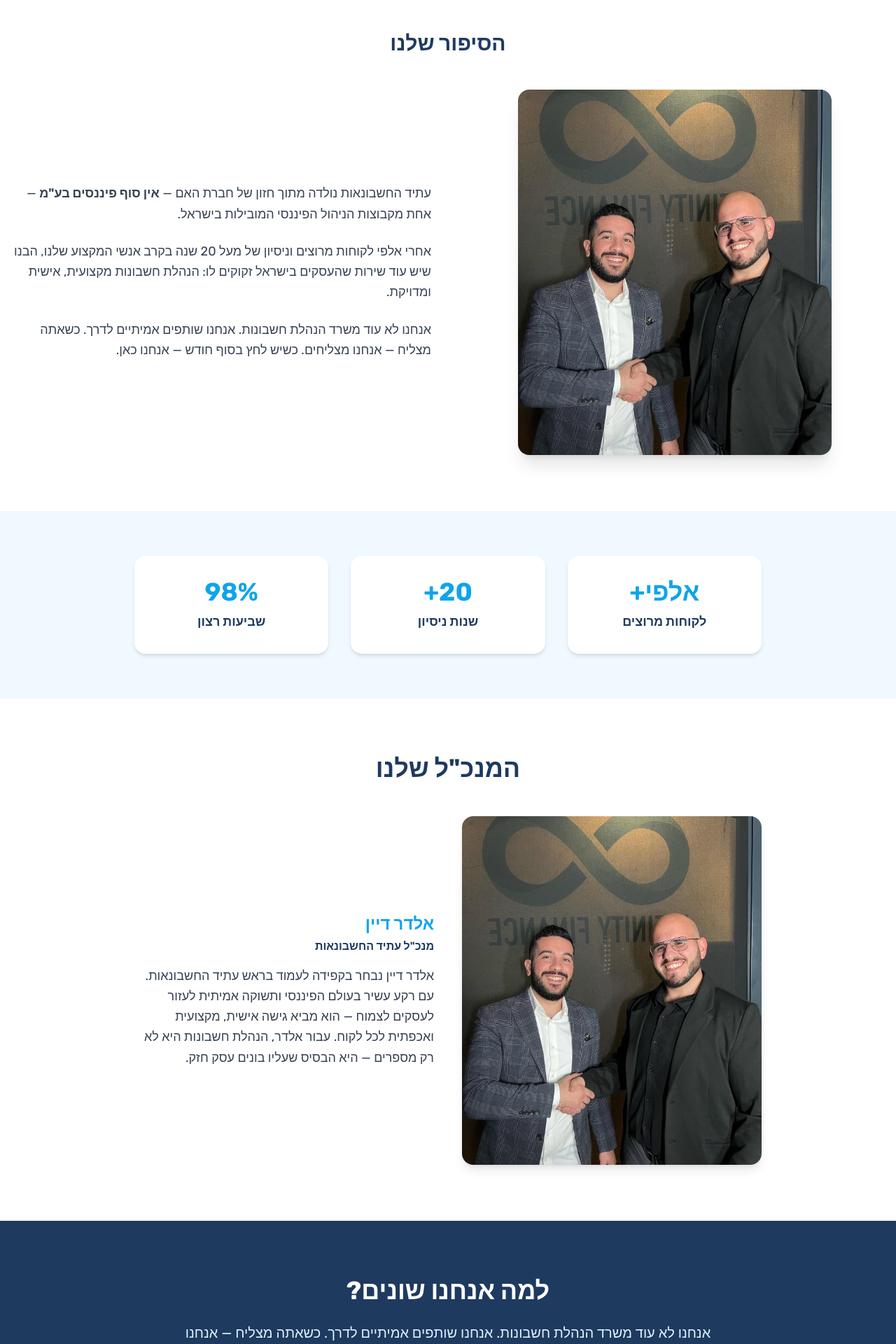
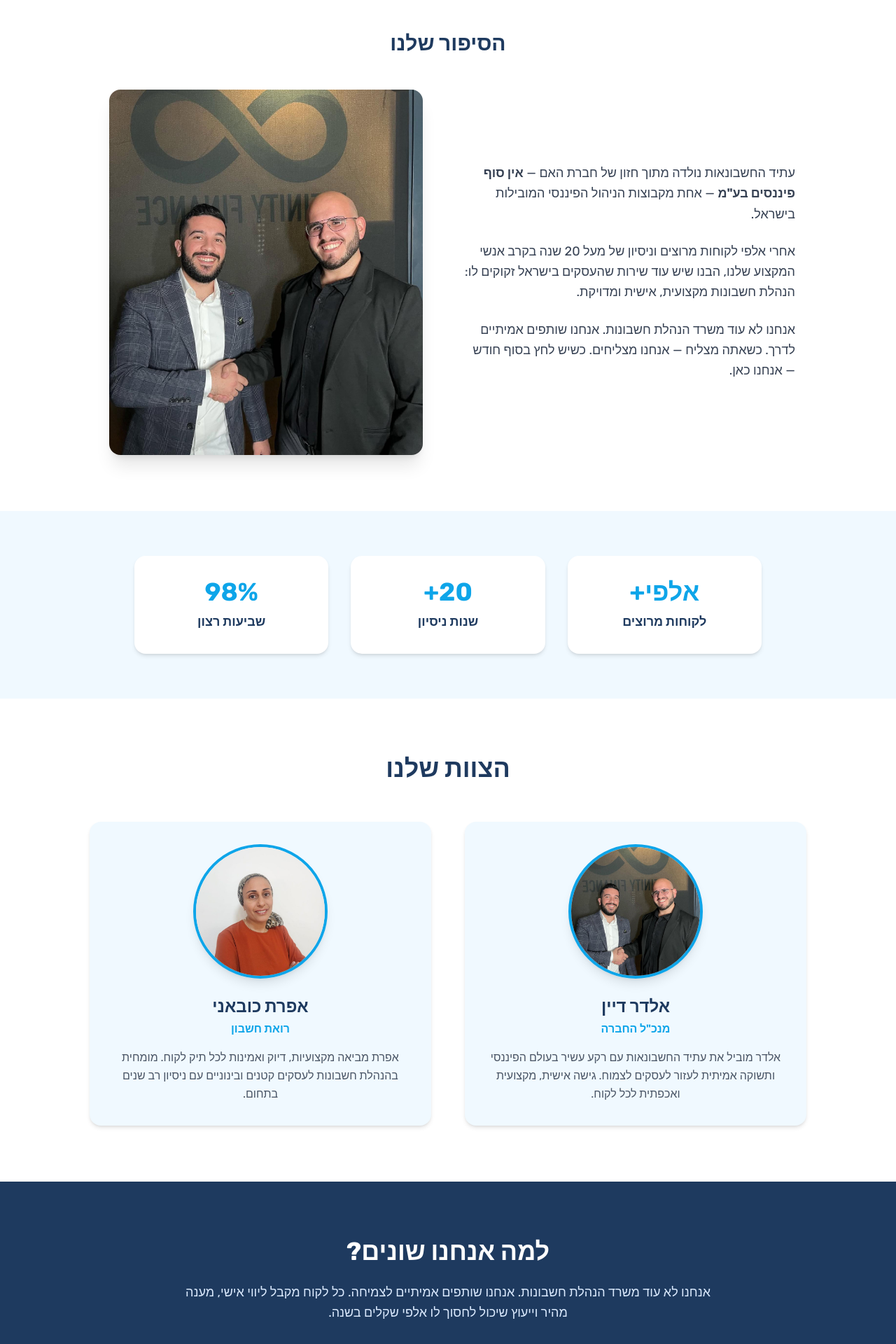
Before and after one commit to infinityfinanceisrael-max/atid-hashvonaut, a React (Vite) app: page /about in a window 1280 px wide. Shown: the part 180-2100 px from the top of the page at 70% size. Built offline with nearby package versions, Linux system fonts and the light colour scheme.

Commit message:
About page: team section with Eldar + Efrat, fix double footer, fix story layout

```diff
--- a/src/pages/About.tsx
+++ b/src/pages/About.tsx
@@ -11,19 +11,11 @@ export default function About() {
 
         {/* הסיפור שלנו */}
         <section className="py-20 bg-white">
-          <div className="container mx-auto px-4">
+          <div className="container mx-auto px-4 max-w-5xl">
             <h2 className="text-3xl font-bold text-center text-[#1E3A5F] mb-12">הסיפור שלנו</h2>
             <div className="grid grid-cols-1 md:grid-cols-2 gap-12 items-center">
-              {/* Left — Photo */}
-              <div className="flex justify-center">
-                <img
-                  src="/eldar-team.jpg"
-                  alt="אלדר דיין — מנכ&quot;ל עתיד החשבונאות"
-                  className="rounded-2xl shadow-xl w-full max-w-md object-cover"
-                />
-              </div>
-              {/* Right — Text */}
-              <div className="text-right">
+              {/* Text — right in RTL */}
+              <div className="text-right order-1">
                 <p className="text-lg text-gray-700 leading-relaxed mb-6">
                   עתיד החשבונאות נולדה מתוך חזון של חברת האם — <strong>אין סוף פיננסים בע"מ</strong> — אחת מקבוצות הניהול הפיננסי המובילות בישראל.
                 </p>
@@ -34,11 +26,19 @@ export default function About() {
                   אנחנו לא עוד משרד הנהלת חשבונות. אנחנו שותפים אמיתיים לדרך. כשאתה מצליח — אנחנו מצליחים. כשיש לחץ בסוף חודש — אנחנו כאן.
                 </p>
               </div>
+              {/* Photo — left in RTL */}
+              <div className="flex justify-center order-2">
+                <img
+                  src="/eldar-team.jpg"
+                  alt="צוות עתיד החשבונאות"
+                  className="rounded-2xl shadow-xl w-full max-w-md object-cover"
+                />
+              </div>
             </div>
           </div>
         </section>
 
-        {/* Section 2 — מי אנחנו (Stats) */}
+        {/* Stats */}
         <section className="bg-[#F0F9FF] py-16 px-6">
           <div className="max-w-4xl mx-auto grid grid-cols-1 md:grid-cols-3 gap-8 text-center">
             <div className="bg-white rounded-2xl shadow-md p-8">
@@ -56,54 +56,63 @@ export default function About() {
           </div>
         </section>
 
-        {/* Section 3 — המנכ"ל שלנו */}
+        {/* הצוות שלנו */}
         <section className="bg-white py-20 px-6">
-          <div className="max-w-4xl mx-auto">
-            <h2 className="text-3xl md:text-4xl font-bold text-[#1E3A5F] text-center mb-12">המנכ"ל שלנו</h2>
-            <div className="flex flex-col md:flex-row gap-10 items-center">
-              <div className="md:w-1/2">
+          <div className="max-w-5xl mx-auto">
+            <h2 className="text-3xl md:text-4xl font-bold text-[#1E3A5F] text-center mb-14">הצוות שלנו</h2>
+            <div className="grid grid-cols-1 md:grid-cols-2 gap-12">
+
+              {/* אלדר דיין */}
+              <div className="flex flex-col items-center text-center bg-[#F0F9FF] rounded-2xl p-8 shadow-md">
                 <img
                   src="/eldar-team.jpg"
-                  alt="אלדר דיין — מנכ&quot;ל עתיד החשבונאות"
-                  className="rounded-2xl max-w-md mx-auto shadow-lg w-full object-cover"
+                  alt="אלדר דיין — מנכ״ל עתיד החשבונאות"
+                  className="w-48 h-48 object-cover rounded-full shadow-lg mb-6 border-4 border-[#0EA5E9]"
                 />
-              </div>
-              <div className="md:w-1/2 text-center md:text-right">
-                <h3 className="text-2xl font-bold text-[#0EA5E9] mb-1">אלדר דיין</h3>
-                <p className="text-[#1E3A5F] font-semibold mb-4">מנכ"ל עתיד החשבונאות</p>
-                <p className="text-gray-700 text-lg leading-relaxed">
-                  אלדר דיין נבחר בקפידה לעמוד בראש עתיד החשבונאות. עם רקע עשיר בעולם הפיננסי ותשוקה אמיתית לעזור לעסקים לצמוח —
-                  הוא מביא גישה אישית, מקצועית ואכפתית לכל לקוח. עבור אלדר, הנהלת חשבונות היא לא רק מספרים —
-                  היא הבסיס שעליו בונים עסק חזק.
+                <h3 className="text-2xl font-bold text-[#1E3A5F] mb-1">אלדר דיין</h3>
+                <p className="text-[#0EA5E9] font-semibold mb-4">מנכ"ל החברה</p>
+                <p className="text-gray-600 leading-relaxed">
+                  אלדר מוביל את עתיד החשבונאות עם רקע עשיר בעולם הפיננסי ותשוקה אמיתית לעזור לעסקים לצמוח. גישה אישית, מקצועית ואכפתית לכל לקוח.
                 </p>
               </div>
+
+              {/* אפרת כובאני */}
+              <div className="flex flex-col items-center text-center bg-[#F0F9FF] rounded-2xl p-8 shadow-md">
+                <img
+                  src="/efrat-team.jpg"
+                  alt="אפרת כובאני — רואת חשבון"
+                  className="w-48 h-48 object-cover rounded-full shadow-lg mb-6 border-4 border-[#0EA5E9]"
+                />
+                <h3 className="text-2xl font-bold text-[#1E3A5F] mb-1">אפרת כובאני</h3>
+                <p className="text-[#0EA5E9] font-semibold mb-4">רואת חשבון</p>
+                <p className="text-gray-600 leading-relaxed">
+                  אפרת מביאה מקצועיות, דיוק ואמינות לכל תיק לקוח. מומחית בהנהלת חשבונות לעסקים קטנים ובינוניים עם ניסיון רב שנים בתחום.
+                </p>
+              </div>
+
             </div>
           </div>
         </section>
 
-        {/* Section 4 — מה מייחד אותנו */}
-        <section className="bg-[#1E3A5F] py-20 px-6 text-center text-white">
-          <div className="max-w-3xl mx-auto">
+        {/* למה אנחנו שונים */}
+        <section className="bg-[#1E3A5F] text-white py-20 px-6">
+          <div className="max-w-3xl mx-auto text-center">
             <h2 className="text-3xl md:text-4xl font-bold mb-6">למה אנחנו שונים?</h2>
-            <p className="text-lg md:text-xl leading-relaxed text-sky-100">
-              אנחנו לא עוד משרד הנהלת חשבונות. אנחנו שותפים אמיתיים לדרך.
-              כשאתה מצליח — אנחנו מצליחים. כשיש לחץ בסוף חודש — אנחנו כאן.
-              זה לא סלוגן. זו ההתחייבות שלנו לכל לקוח, מהיום הראשון ועד האחרון.
+            <p className="text-lg leading-relaxed text-blue-100">
+              אנחנו לא עוד משרד הנהלת חשבונות. אנחנו שותפים אמיתיים לצמיחה. כל לקוח מקבל ליווי אישי, מענה מהיר וייעוץ שיכול לחסוך לו אלפי שקלים בשנה.
             </p>
           </div>
         </section>
 
-        {/* Section 5 — CTA */}
+        {/* CTA */}
         <section className="bg-white py-20 px-6 text-center">
-          <div className="max-w-2xl mx-auto">
-            <h2 className="text-3xl md:text-4xl font-bold text-[#1E3A5F] mb-6">רוצה להצטרף למשפחה?</h2>
-            <Link
-              to="/contact"
-              className="inline-block bg-[#0EA5E9] hover:bg-[#0284c7] text-white font-bold text-lg px-10 py-4 rounded-full transition-colors duration-200 shadow-md"
-            >
-              צור קשר עכשיו
-            </Link>
-          </div>
+          <h2 className="text-3xl font-bold text-[#1E3A5F] mb-6">רוצה להצטרף למשפחה?</h2>
+          <Link
+            to="/contact"
+            className="inline-block bg-[#0EA5E9] hover:bg-[#0284C7] text-white font-bold py-4 px-10 rounded-full text-lg transition-colors duration-200"
+          >
+            צור קשר עכשיו
+          </Link>
         </section>
 
       </main>
```
Also changed, not shown: public/efrat-team.jpg (added).
